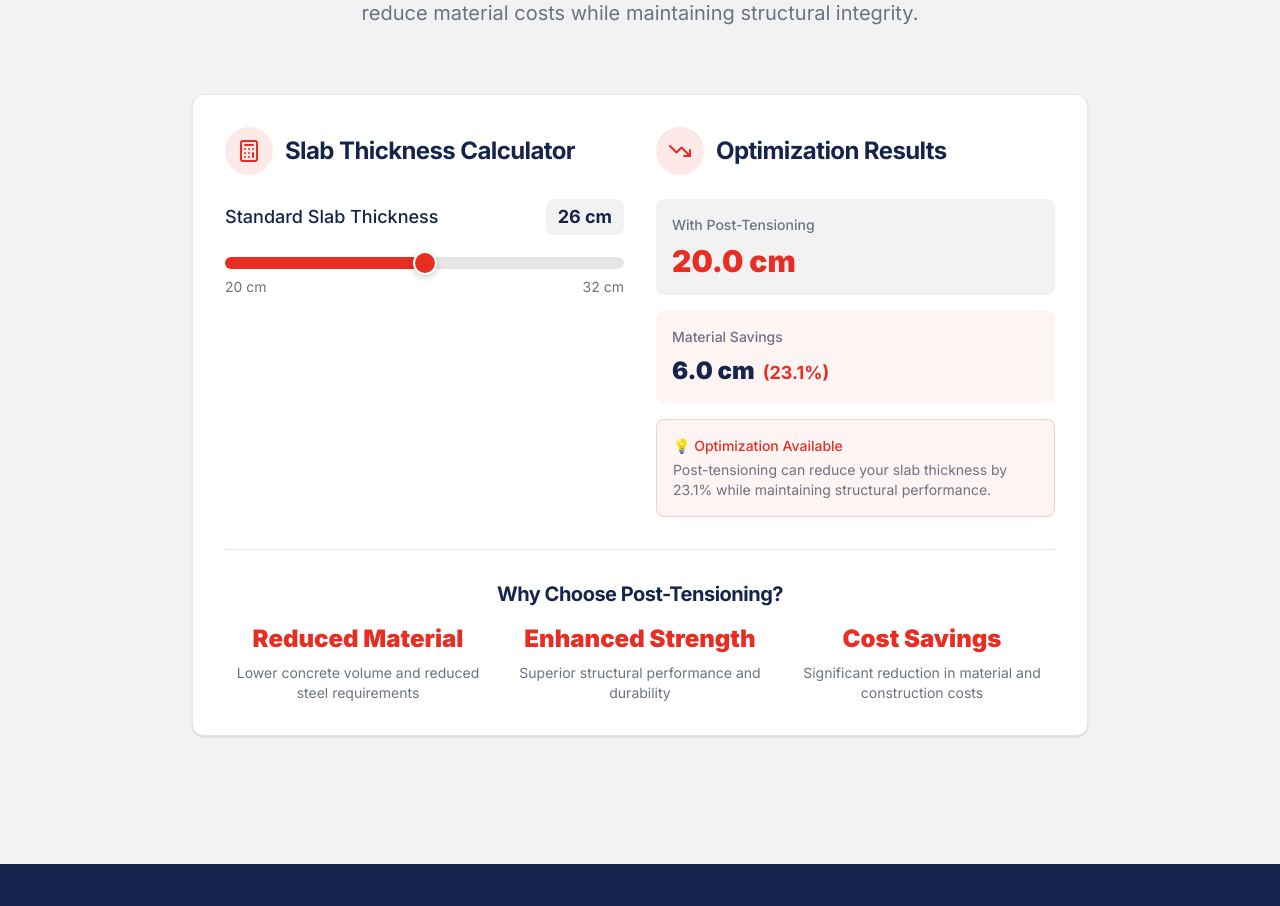
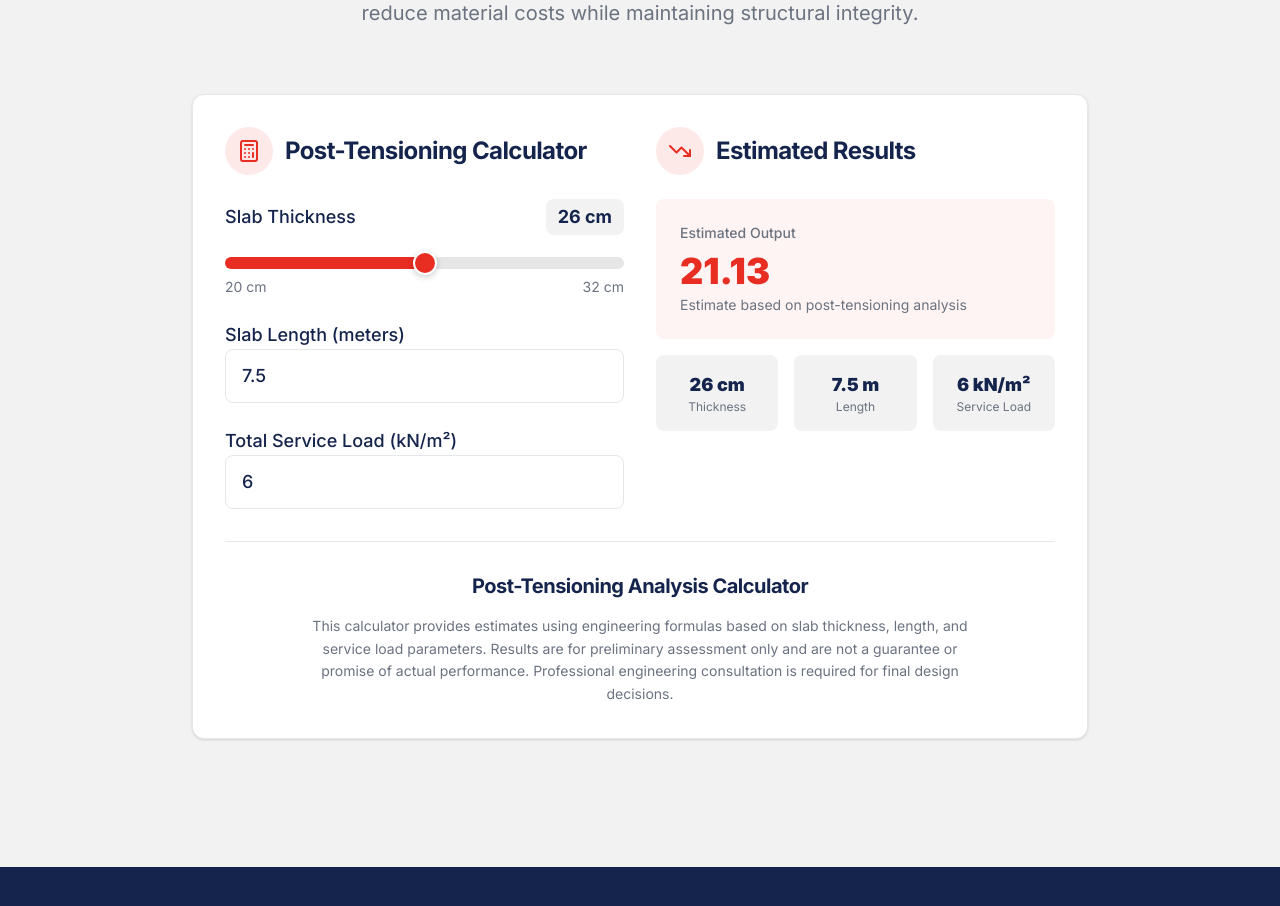
Before and after one commit to ntedvs/ease, a Next.js app: page /post-tensioning in a window 1280 px wide. Shown: the part 3180-4086 px from the top of the page. Built offline with nearby package versions, Linux system fonts and the light colour scheme.

Commit message:
Update calculator

```diff
--- a/src/components/SlabThicknessCalculator.tsx
+++ b/src/components/SlabThicknessCalculator.tsx
@@ -5,29 +5,22 @@ import { useState } from "react"
 
 export default function SlabThicknessCalculator() {
   const [slabThickness, setSlabThickness] = useState(26)
+  const [slabLength, setSlabLength] = useState(7.5)
+  const [totalServiceLoad, setTotalServiceLoad] = useState(6)
 
-  const getOptimizedThickness = (thickness: number): number => {
-    const thicknessMap: Record<number, number> = {
-      20: 17,
-      21: 18,
-      22: 18,
-      23: 18,
-      24: 19,
-      25: 20,
-      26: 20,
-      27: 21,
-      28: 22,
-      29: 23,
-      30: 24,
-      31: 24,
-      32: 25,
-    }
-    return thicknessMap[thickness] || thickness
+  const calculateOutput = (
+    thickness: number,
+    length: number,
+    load: number,
+  ): number => {
+    return 0.8125 * thickness * (1 + 0.01 * (length - 7.5) + 0.005 * (load - 6))
   }
 
-  const optimizedThickness = getOptimizedThickness(slabThickness)
-  const savings = slabThickness - optimizedThickness
-  const savingsPercentage = ((savings / slabThickness) * 100).toFixed(1)
+  const calculatedOutput = calculateOutput(
+    slabThickness,
+    slabLength,
+    totalServiceLoad,
+  )
 
   return (
     <section className="section bg-neutral">
@@ -54,17 +47,19 @@ export default function SlabThicknessCalculator() {
                       <Calculator size={24} className="text-primary" />
                     </div>
                     <h3 className="text-2xl font-bold text-secondary">
-                      Slab Thickness Calculator
+                      Post-Tensioning Calculator
                     </h3>
                   </div>
 
+                  <div className="space-y-6">
+                    {/* Slab Thickness Slider */}
                     <div className="space-y-4">
                       <div className="flex items-center justify-between">
                         <label
                           htmlFor="slab-thickness"
                           className="text-lg font-medium text-secondary"
                         >
-                        Standard Slab Thickness
+                          Slab Thickness
                         </label>
                         <span className="rounded-lg bg-neutral px-3 py-1 text-lg font-bold text-secondary">
                           {slabThickness} cm
@@ -96,6 +91,49 @@ export default function SlabThicknessCalculator() {
                         </div>
                       </div>
                     </div>
+
+                    {/* Slab Length Input */}
+                    <div className="space-y-2">
+                      <label
+                        htmlFor="slab-length"
+                        className="text-lg font-medium text-secondary"
+                      >
+                        Slab Length (meters)
+                      </label>
+                      <input
+                        id="slab-length"
+                        type="number"
+                        min="1"
+                        max="50"
+                        step="0.1"
+                        value={slabLength}
+                        onChange={(e) => setSlabLength(Number(e.target.value))}
+                        className="w-full rounded-lg border border-border bg-white px-4 py-3 text-lg font-medium text-secondary focus:border-primary focus:ring-2 focus:ring-primary/20 focus:outline-none"
+                      />
+                    </div>
+
+                    {/* Total Service Load Input */}
+                    <div className="space-y-2">
+                      <label
+                        htmlFor="service-load"
+                        className="text-lg font-medium text-secondary"
+                      >
+                        Total Service Load (kN/m²)
+                      </label>
+                      <input
+                        id="service-load"
+                        type="number"
+                        min="1"
+                        max="20"
+                        step="0.1"
+                        value={totalServiceLoad}
+                        onChange={(e) =>
+                          setTotalServiceLoad(Number(e.target.value))
+                        }
+                        className="w-full rounded-lg border border-border bg-white px-4 py-3 text-lg font-medium text-secondary focus:border-primary focus:ring-2 focus:ring-primary/20 focus:outline-none"
+                      />
+                    </div>
+                  </div>
                 </div>
 
                 {/* Results Section */}
@@ -105,46 +143,43 @@ export default function SlabThicknessCalculator() {
                       <TrendingDown size={24} className="text-primary" />
                     </div>
                     <h3 className="text-2xl font-bold text-secondary">
-                      Optimization Results
+                      Estimated Results
                     </h3>
                   </div>
 
                   <div className="space-y-4">
-                    <div className="rounded-lg bg-neutral p-4">
+                    <div className="rounded-lg bg-primary/5 p-6">
                       <div className="mb-2 text-sm font-medium text-muted">
-                        With Post-Tensioning
+                        Estimated Output
                       </div>
-                      <div className="text-3xl font-black text-primary">
-                        {optimizedThickness.toFixed(1)} cm
+                      <div className="text-4xl font-black text-primary">
+                        {calculatedOutput.toFixed(2)}
+                      </div>
+                      <div className="mt-1 text-sm text-muted">
+                        Estimate based on post-tensioning analysis
                       </div>
                     </div>
 
-                    <div className="rounded-lg bg-primary/5 p-4">
-                      <div className="mb-2 text-sm font-medium text-muted">
-                        Material Savings
+                    <div className="grid grid-cols-1 gap-4 md:grid-cols-3">
+                      <div className="rounded-lg bg-neutral p-4 text-center">
+                        <div className="text-lg font-black text-secondary">
+                          {slabThickness} cm
                         </div>
-                      <div className="flex items-baseline space-x-2">
-                        <span className="text-2xl font-black text-secondary">
-                          {savings.toFixed(1)} cm
-                        </span>
-                        <span className="text-lg font-bold text-primary">
-                          ({savingsPercentage}%)
-                        </span>
+                        <div className="text-xs text-muted">Thickness</div>
+                      </div>
+                      <div className="rounded-lg bg-neutral p-4 text-center">
+                        <div className="text-lg font-black text-secondary">
+                          {slabLength} m
+                        </div>
+                        <div className="text-xs text-muted">Length</div>
+                      </div>
+                      <div className="rounded-lg bg-neutral p-4 text-center">
+                        <div className="text-lg font-black text-secondary">
+                          {totalServiceLoad} kN/m²
+                        </div>
+                        <div className="text-xs text-muted">Service Load</div>
                       </div>
                     </div>
-
-                    {savings > 0 && (
-                      <div className="rounded-lg border border-primary/20 bg-primary/5 p-4">
-                        <div className="text-sm font-medium text-primary">
-                          💡 Optimization Available
-                        </div>
-                        <div className="mt-1 text-sm text-muted">
-                          Post-tensioning can reduce your slab thickness by{" "}
-                          {savingsPercentage}% while maintaining structural
-                          performance.
-                        </div>
-                      </div>
-                    )}
                   </div>
                 </div>
               </div>
@@ -153,34 +188,16 @@ export default function SlabThicknessCalculator() {
               <div className="mt-8 border-t border-border pt-8">
                 <div className="text-center">
                   <h4 className="mb-4 text-xl font-bold text-secondary">
-                    Why Choose Post-Tensioning?
+                    Post-Tensioning Analysis Calculator
                   </h4>
-                  <div className="grid grid-cols-1 gap-4 md:grid-cols-3">
-                    <div className="space-y-2">
-                      <div className="text-2xl font-black text-primary">
-                        Reduced Material
-                      </div>
-                      <div className="text-sm text-muted">
-                        Lower concrete volume and reduced steel requirements
-                      </div>
-                    </div>
-                    <div className="space-y-2">
-                      <div className="text-2xl font-black text-primary">
-                        Enhanced Strength
-                      </div>
-                      <div className="text-sm text-muted">
-                        Superior structural performance and durability
-                      </div>
-                    </div>
-                    <div className="space-y-2">
-                      <div className="text-2xl font-black text-primary">
-                        Cost Savings
-                      </div>
-                      <div className="text-sm text-muted">
-                        Significant reduction in material and construction costs
-                      </div>
-                    </div>
-                  </div>
+                  <p className="mx-auto max-w-2xl text-sm text-muted">
+                    This calculator provides estimates using engineering
+                    formulas based on slab thickness, length, and service load
+                    parameters. Results are for preliminary assessment only and
+                    are not a guarantee or promise of actual performance.
+                    Professional engineering consultation is required for final
+                    design decisions.
+                  </p>
                 </div>
               </div>
             </div>
```
Lines whose indentation alone changed are shown as unchanged.
